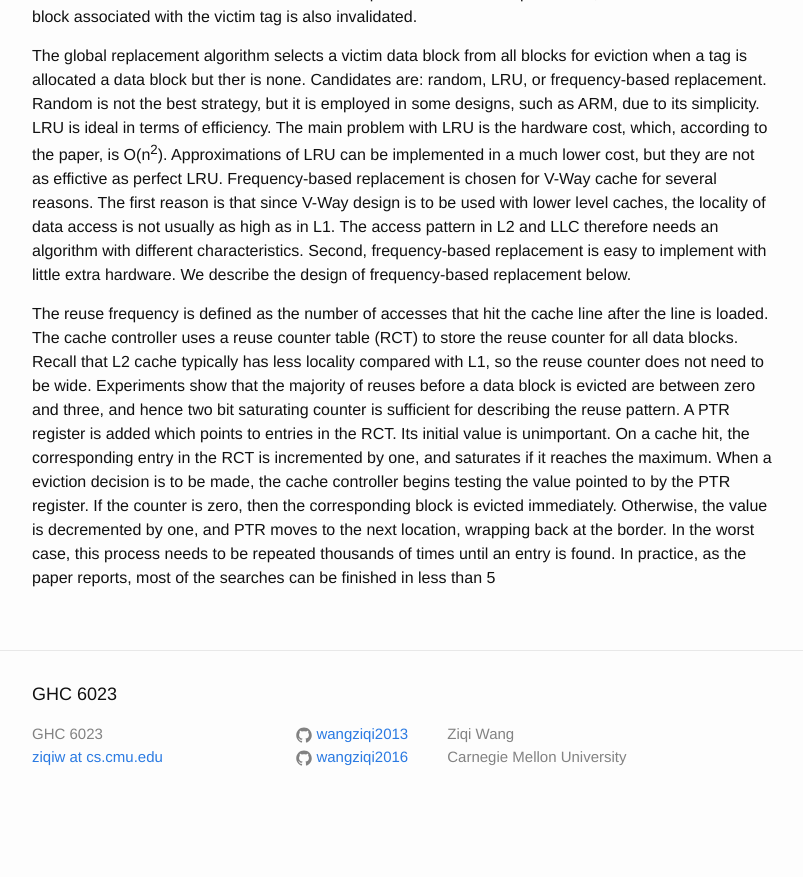
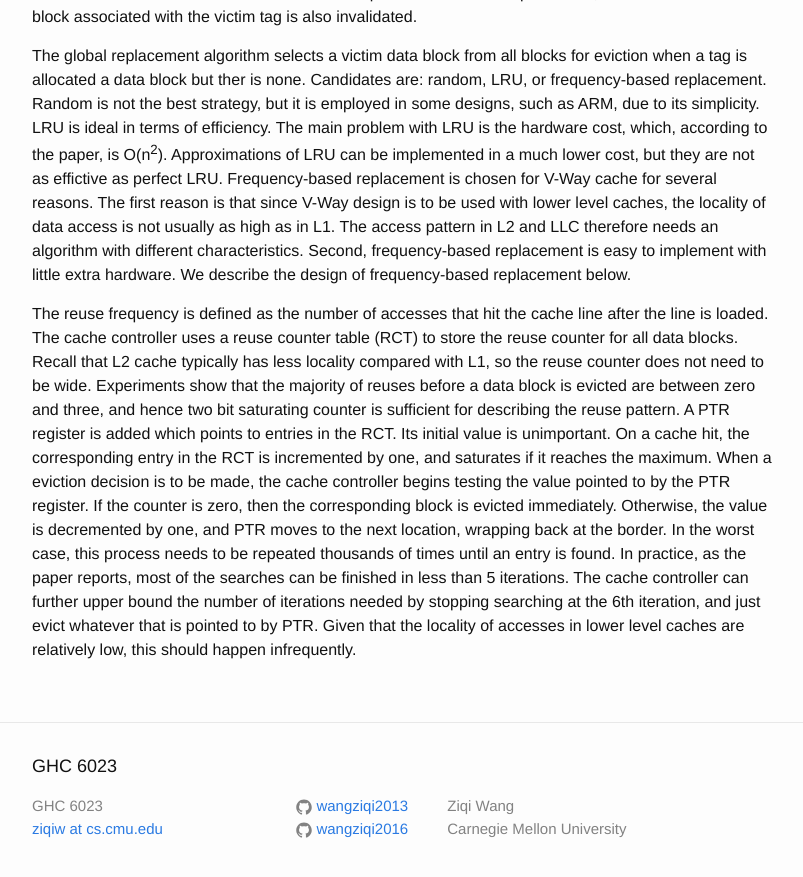
Before and after one commit to wangziqi2013/wangziqi2013.github.io, a Jekyll site: the page built from _posts/2018-06-18-v-way-cache.markdown, in a window 1280 px wide and 900 px high, scrolled down 1915 px. Shown: the top 877 px of the window, without its empty margins (238-1041 px from the left). Built offline with Jekyll 4.4.1, drawn with Linux system fonts in a browser that asks for light colours; before the commit the page ends 2743 px from its top, so only the background shows below that.

Commit message:
Finish global replacement

```diff
--- a/_posts/2018-06-18-v-way-cache.markdown
+++ b/_posts/2018-06-18-v-way-cache.markdown
@@ -91,4 +91,7 @@ one, and saturates if it reaches the maximum. When a eviction decision is to be
 testing the value pointed to by the PTR register. If the counter is zero, then the corresponding block is
 evicted immediately. Otherwise, the value is decremented by one, and PTR moves to the next location, wrapping back
 at the border. In the worst case, this process needs to be repeated thousands of times until an entry is found. In
-practice, as the paper reports, most of the searches can be finished in less than 5
+practice, as the paper reports, most of the searches can be finished in less than 5 iterations. The cache controller
+can further upper bound the number of iterations needed by stopping searching at the 6th iteration, and just evict
+whatever that is pointed to by PTR. Given that the locality of accesses in lower level caches are relatively low,
+this should happen infrequently.
```
